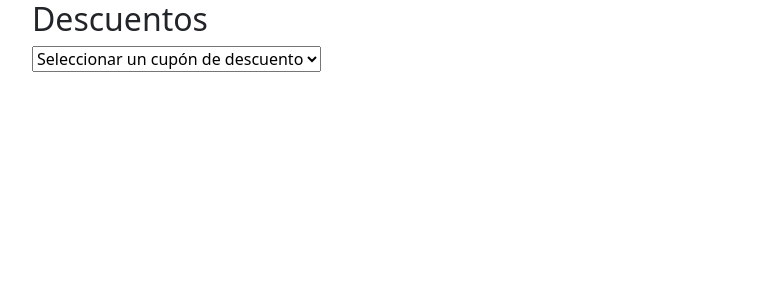
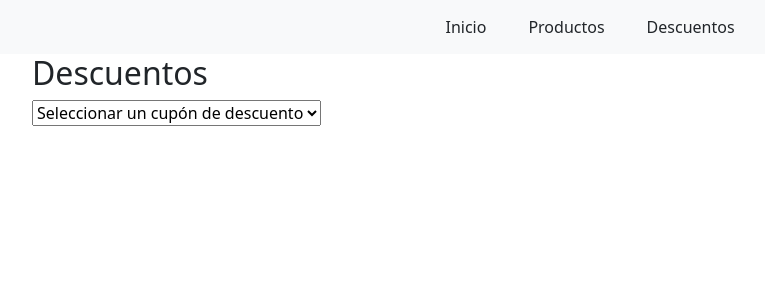
Before and after one commit to JeifferGarcia/fake-store, a React (Vite) app: page /discounts in a window 1280 px wide. Shown: the top 300 px of the page, without its empty margins (50-815 px from the left). Built offline with nearby package versions, Linux system fonts and the light colour scheme.

Commit message:
feat: descuentos y navegacion

```diff
--- a/src/App.jsx
+++ b/src/App.jsx
@@ -3,6 +3,10 @@ import {
   Routes,
   Route,
 } from 'react-router-dom';
+
+import DiscountProvider from './context/DiscountProvider.jsx';
+
+import Navbar from './components/Navbar';
 
 import Home from './page/Home';
 import Products from './page/Products';
@@ -12,14 +16,17 @@ import Detail from './page/Detail';
 function App() {
 
   return (
-    <BrowserRouter>
+  <BrowserRouter>
+    <DiscountProvider>
+      <Navbar />
       <Routes>
-        <Route path="/" element={<Home />}/>
-        <Route path="/products" element={<Products />}/>
-        <Route path="/products/:id" element={<Detail />}/>
-        <Route path="/discounts" element={<Discounts />}/>
+          <Route path="/" element={<Home />} />
+          <Route path="/products" element={<Products />} />
+          <Route path="/products/:id" element={<Detail />} />
+          <Route path="/discounts" element={<Discounts />} />
       </Routes>
-    </BrowserRouter>
+    </DiscountProvider>
+  </BrowserRouter>
   )
 }
 
--- a/src/components/Navbar.jsx
+++ b/src/components/Navbar.jsx
@@ -1,44 +1,29 @@
-import React from "react";
+import { Link } from "react-router-dom";
 
 function Navbar() {
   return (
     <>
-      <nav className="navbar navbar-expand-lg bg-body-tertiary">
+      <nav className="navbar bg-body-tertiary">
         <div className="container-fluid">
-          <a className="navbar-brand" href="#">
-            Navbar
-          </a>
-          <button
-            className="navbar-toggler"
-            type="button"
-            data-bs-toggle="collapse"
-            data-bs-target="#navbarNav"
-            aria-controls="navbarNav"
-            aria-expanded="false"
-            aria-label="Toggle navigation"
-          >
-            <span className="navbar-toggler-icon"></span>
-          </button>
+          <ul className="navbar-nav d-flex flex-row justify-content-center w-100">
+            <li className="nav-item mx-2">
+              <Link className="btn" to="/">
+                Inicio
+              </Link>
+            </li>
 
-          <div className="collapse navbar-collapse">
-            <ul className="navbar-nav">
-              <li className="nav-item">
-                <a className="nav-link " aria-current="page" href="#">
-                  Inicio
-                </a>
-              </li>
-              <li className="nav-item">
-                <a className="nav-link" href="#">
-                  Descuentos
-                </a>
-              </li>
-              <li className="nav-item">
-                <a className="nav-link" href="#">
-                  Productos
-                </a>
-              </li>
-            </ul>
-          </div>
+            <li className="nav-item mx-2">
+              <Link className="btn" to="/products">
+                Productos
+              </Link>
+            </li>
+
+            <li className="nav-item mx-2">
+              <Link className="btn" to="/discounts">
+                Descuentos
+              </Link>
+            </li>
+          </ul>
         </div>
       </nav>
     </>
--- a/src/context/DiscountProvider.jsx
+++ b/src/context/DiscountProvider.jsx
@@ -1,13 +1,21 @@
-import { useState, useMemo } from 'react';
+import { useState, useMemo, useCallback } from 'react';
 import { DiscountContext } from './DiscountsContext';
 
 function DiscountProvider({ children }) {
-  const [discounts, setDiscounts] = useState(0);
+  const [discount, setDiscounts] = useState(null);
+
+  const setDiscount = useCallback((price) => {
+    if (!discount) return null;
+
+    const discountAmount = price * (discount / 100);
+    return (price - discountAmount).toFixed(2);
+  }, [discount])
 
   const contextValue = useMemo(() => ({
-    discounts,
+    discount,
     setDiscounts,
-  }), [discounts]);
+    setDiscount,
+  }), [discount, setDiscount]);
 
   return (
     <DiscountContext.Provider value={contextValue}>
--- a/src/main.jsx
+++ b/src/main.jsx
@@ -2,12 +2,9 @@ import { StrictMode } from 'react';
 import { createRoot } from 'react-dom/client';
 import App from './App.jsx';
 import './App.css';
-import DiscountProvider from './context/DiscountProvider.jsx';
 
 createRoot(document.getElementById('root')).render(
   <StrictMode>
-    <DiscountProvider>
-      <App />
-    </DiscountProvider>
+    <App />
   </StrictMode>,
 )
--- a/src/page/Detail.jsx
+++ b/src/page/Detail.jsx
@@ -1,9 +1,11 @@
 import { useEffect, useState } from 'react';
 import { useParams } from "react-router-dom";
+import { useDiscounts } from '../context/DiscountsContext';
 
 function Detail() {
   const [product, setProduct] = useState({});
   const { id } = useParams();
+  const { discount, setDiscount } = useDiscounts();
 
   useEffect(() => {
     const getProduct = async () => {
@@ -37,7 +39,10 @@ function Detail() {
 
           <div className="col-12 col-lg-6">
             <h1>{product.title}</h1>
-            <h4>${product.price}</h4>
+            <h4 className={`${discount ? 'line text-danger': ''}`}>${product.price}</h4>
+          { discount && (
+            <h4>${setDiscount(product.price)}</h4>
+          )}
             <hr />
             <p>{product.description}</p>
           </div>
--- a/src/page/Discounts.jsx
+++ b/src/page/Discounts.jsx
@@ -1,8 +1,8 @@
-import { useDiscounts } from "../context/DiscountsContext";
+import { useDiscounts,  } from "../context/DiscountsContext";
 
 function Discounts() {
-  const { setDiscounts } = useDiscounts();
-  const discounts = [
+  const { setDiscounts, discounts } = useDiscounts();
+  const valueDiscounts = [
     { text: '5%', value: 5 },
     { text: '10%', value: 10 },
     { text: '15%', value: 15 },
@@ -27,10 +27,13 @@ function Discounts() {
             <h2>Descuentos</h2>
 
             <div className="input-group mb-3">
-              <select onChange={handleChange}>
-                <option selected>Seleccionar un cupón de descuento</option>
-                { discounts.map((discount) => (
-                  <option value={discount.value}>{discount.text}</option>
+              <select
+                value={discounts ?? ""}
+                onChange={handleChange}
+              >
+                <option>Seleccionar un cupón de descuento</option>
+                { valueDiscounts.map((discount) => (
+                  <option key={discount.value} value={discount.value}>{discount.text}</option>
                 ))}
               </select>
             </div>
--- a/src/page/Products.jsx
+++ b/src/page/Products.jsx
@@ -4,7 +4,7 @@ import Card from '../components/Card';
 
 function Products() {
   const [products, setProducts] = useState([]);
-  const { discounts } = useDiscounts();
+  const { setDiscount } = useDiscounts();
 
   useEffect(() => {
     fetch('https://fakestoreapi.com/products')
@@ -12,12 +12,7 @@ function Products() {
       .then((json) => setProducts(json));
   }, []);
 
-  const setDiscounts = (price) => {
-    if (!discounts) return null;
 
-    const discountAmount = price * (discounts / 100);
-    return +(price - discountAmount).toFixed(2);
-  }
 
   return (
     <div className="container mt-4">
@@ -30,7 +25,7 @@ function Products() {
             <Card
               key={product.id}
               id={product.id}
-              discount={setDiscounts(product.price)}
+              discount={setDiscount(product.price)}
               price={product.price}
               title={product.title}
               src={product.image}
```
